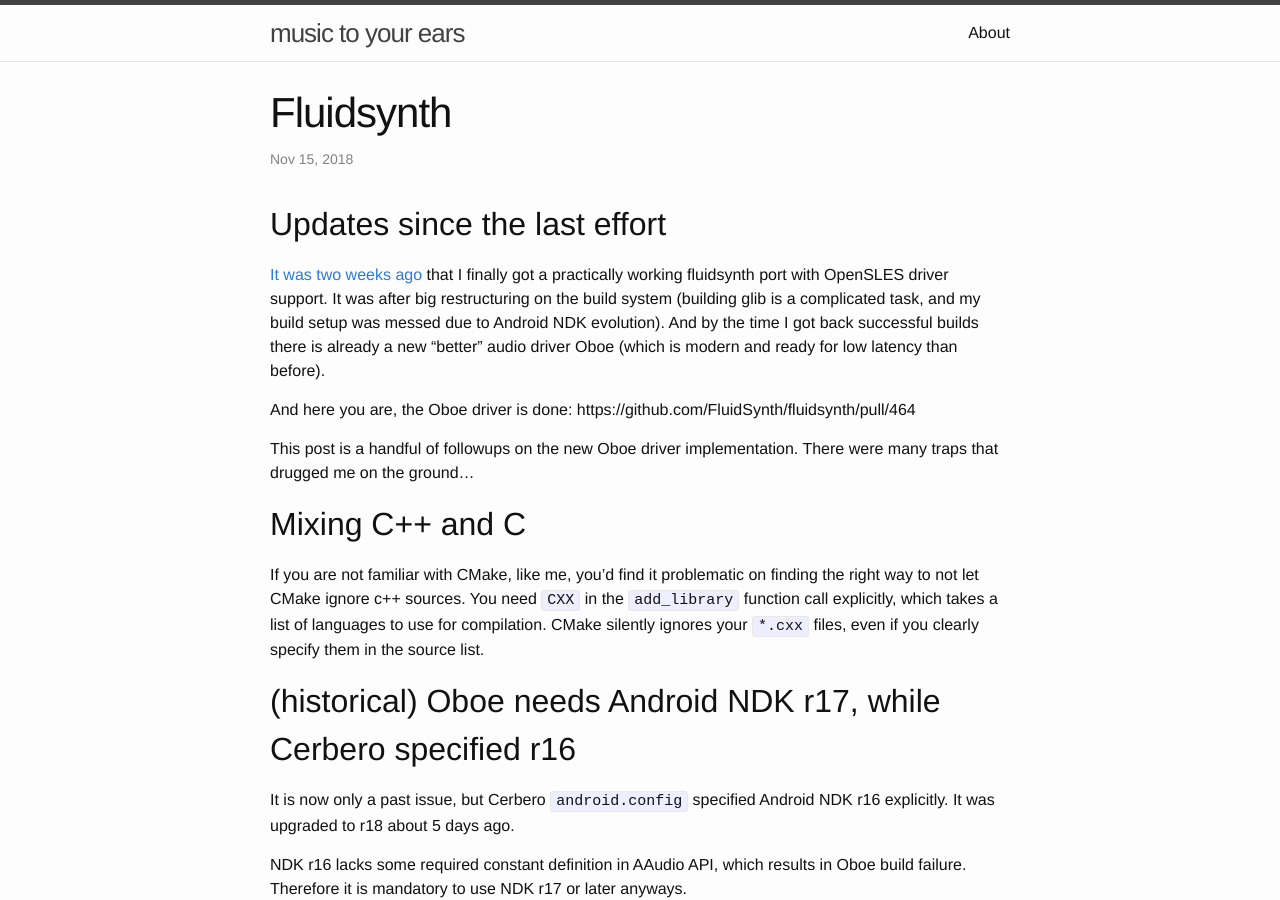
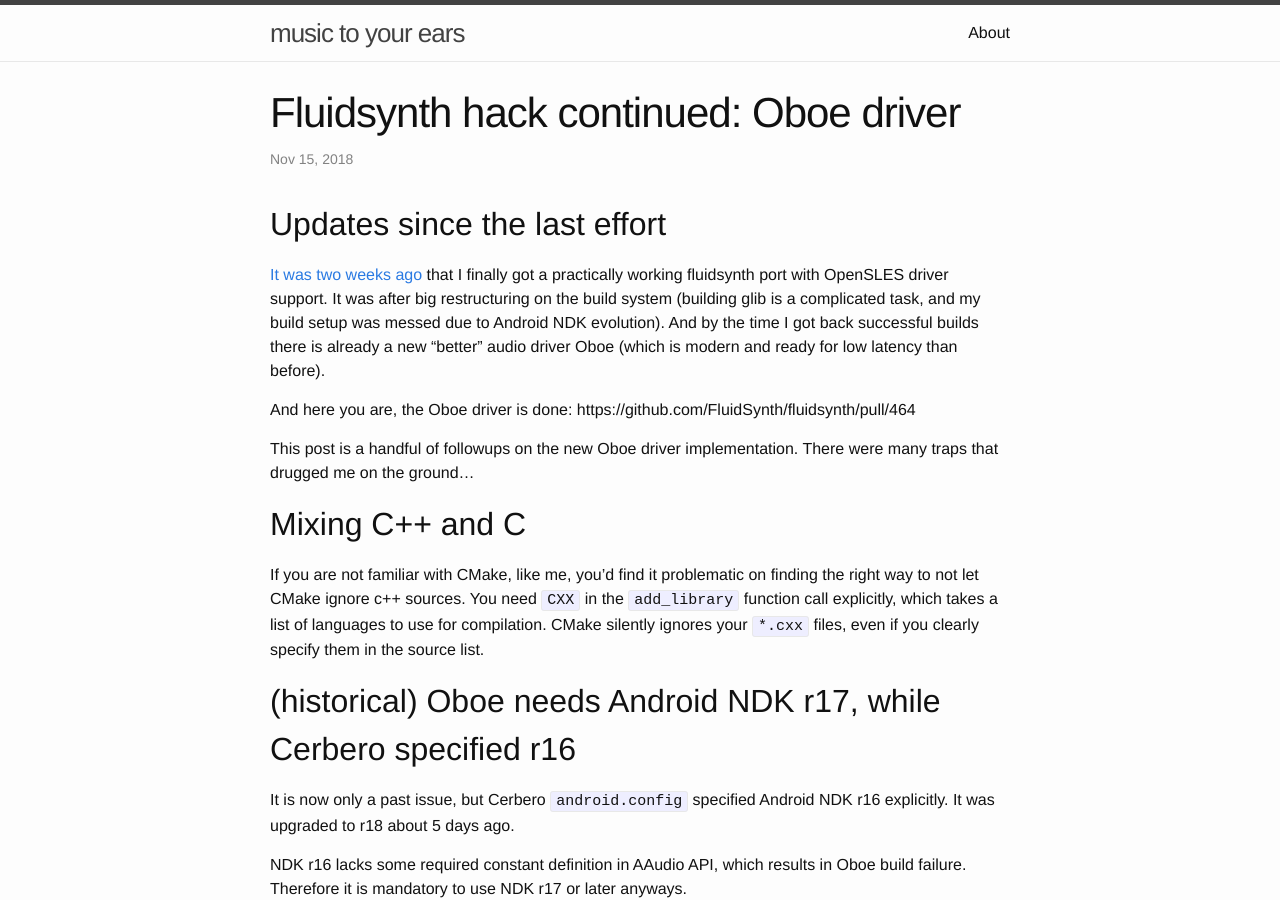
Before and after one commit to atsushieno/atsushieno.github.io, a Jekyll site: the page built from _posts/2018-11-15-fluidsynth.md, in a window 1280 px wide and 900 px high. Built offline with Jekyll 4.4.1, drawn with Linux system fonts in a browser that asks for light colours; our own code applies the rules of GitHub Pages for plain Markdown files.

Commit message:
Update 2018-11-15-fluidsynth.md

```diff
--- a/_posts/2018-11-15-fluidsynth.md
+++ b/_posts/2018-11-15-fluidsynth.md
@@ -1,5 +1,6 @@
 ---
 published: true
+title: 'Fluidsynth hack continued: Oboe driver'
 ---
 ## Updates since the last effort
 
```
